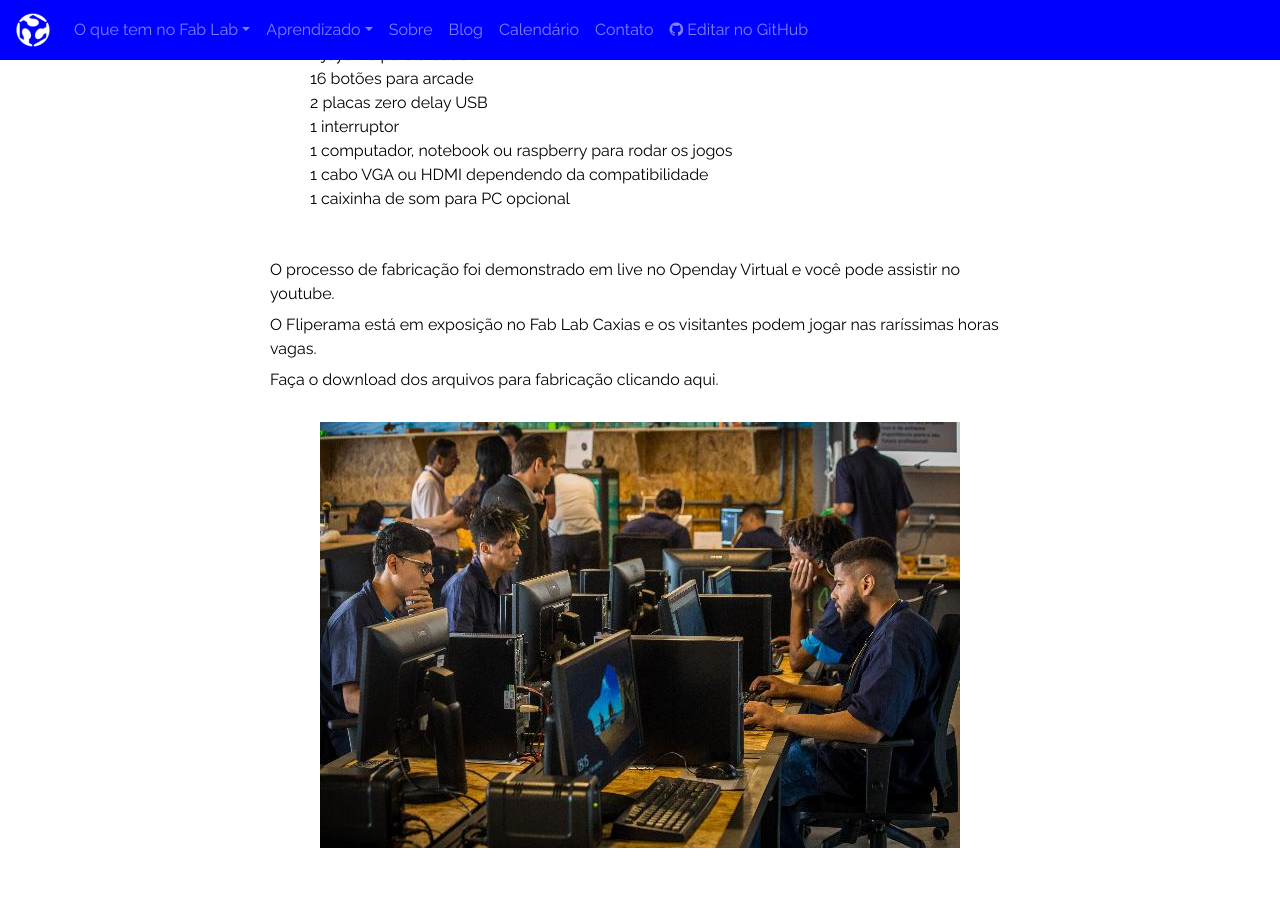
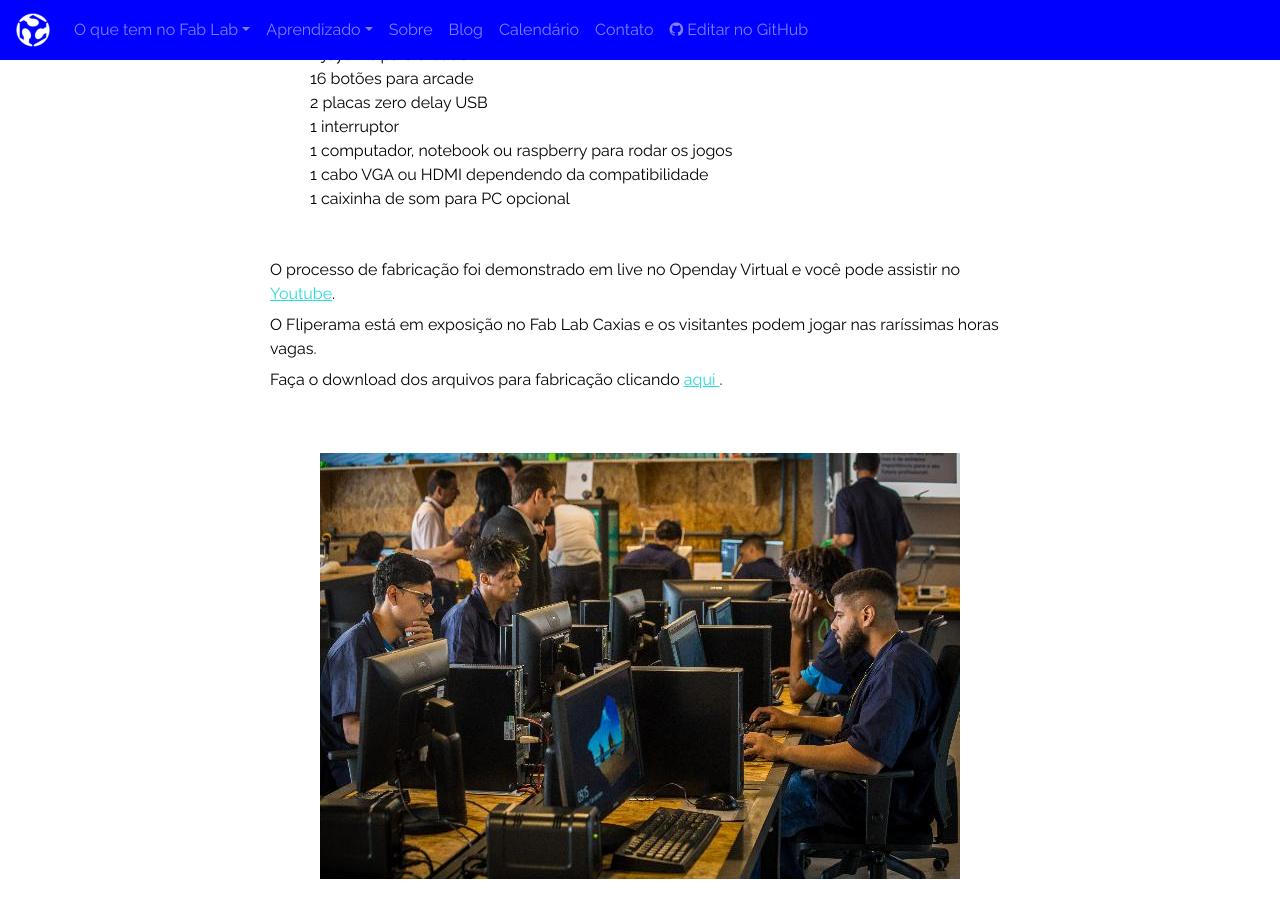
Before and after one commit to fablabcaxias/fablabcaxias.github.io, a Jekyll site: the page built from _posts/projects/2021-12-01-fliperama.md, in a window 1280 px wide and 900 px high, scrolled down 397 px. Built offline with Jekyll 4.4.1, drawn with Linux system fonts in a browser that asks for light colours; nearby versions of some CDN libraries; comment, search, counter and statistics services are not loaded.

Commit message:
Update 2021-12-01-fliperama.md

```diff
--- a/_posts/projects/2021-12-01-fliperama.md
+++ b/_posts/projects/2021-12-01-fliperama.md
@@ -24,8 +24,11 @@ date: 2021-12-01
 <li>1 caixinha de som para PC opcional</li>
 </ul>
 <br>
-<P>O processo de fabricação foi demonstrado em live no Openday Virtual e você pode assistir no youtube.</P>
+<P>O processo de fabricação foi demonstrado em live no Openday Virtual e você pode assistir no <a target="_blank" href="https://www.google.com"><u>Youtube</u></a>.</P>
 <P>O Fliperama está em exposição no Fab Lab Caxias e os visitantes podem jogar nas raríssimas horas vagas. </P>
-<P>Faça o download dos arquivos para fabricação clicando aqui.</P>
+<P>Faça o download dos arquivos para fabricação clicando <a target="_blank" href="https://www.google.com"><u> aqui </u></a> .</P>
 
+
+
+<br>
 <img src="{{site.baseurl}}{{ site.url }}/img/projects/exemplo/openday.jpg">
```
